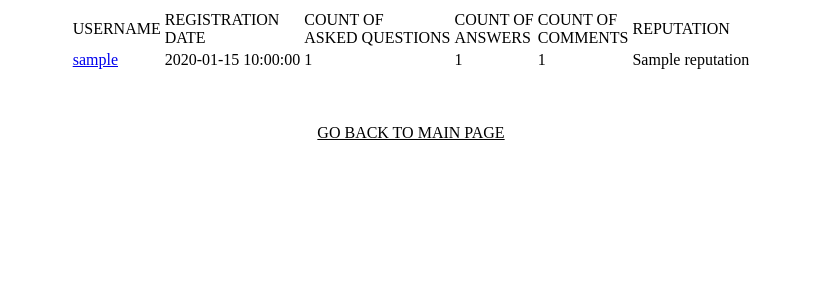
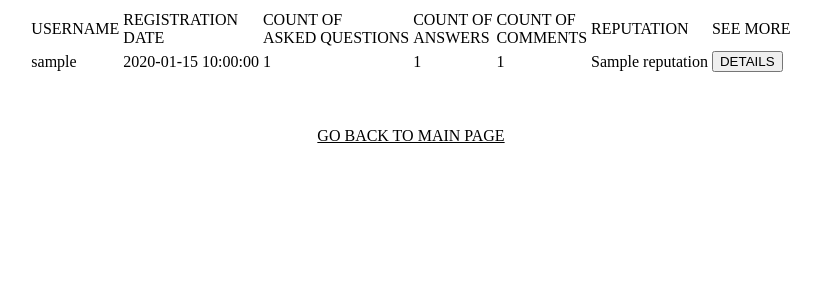
Before and after one commit to ishabelle/ASK-MATE-final-project, a Flask app: template templates/users.html in a window 1280 px wide. Shown: the top 300 px of the page, without its empty margins (229-1050 px from the left). Run offline with Flask 2, Linux system fonts and the light colour scheme; the template is opened without the code that fills it: most values are stand-ins (such as "Sample title", 1, 10 or a date in 2020).

Commit message:
fixed user's profile

```diff
--- a/templates/users.html
+++ b/templates/users.html
@@ -10,17 +10,21 @@
             <td>COUNT OF<br> ANSWERS</td>
             <td>COUNT OF<br> COMMENTS</td>
             <td>REPUTATION</td>
+            <td>SEE MORE</td>
         </tr>
         </thead>
         <tbody>
         {% for user in users %}
             <tr>
-                <td><a href="/users/{{ session.user_id }}">{{ user.username }}</a></td>
+                <td>{{ user.username }}</td>
                 <td>{{ user.submission_time }}</td>
                 <td>{{ user.count_questions }}</td>
                 <td>{{ user.count_answers }}</td>
                 <td>{{ user.count_comments }}</td>
                 <td>{{ user.reputation }}</td>
+                <td><form action="{{ url_for('user_page', user_id = user.id) }}" method="get">
+                    <input type="submit" value="DETAILS" class="myButton">
+                </form></td>
             </tr>
         {% endfor %}
         </tbody>
```
